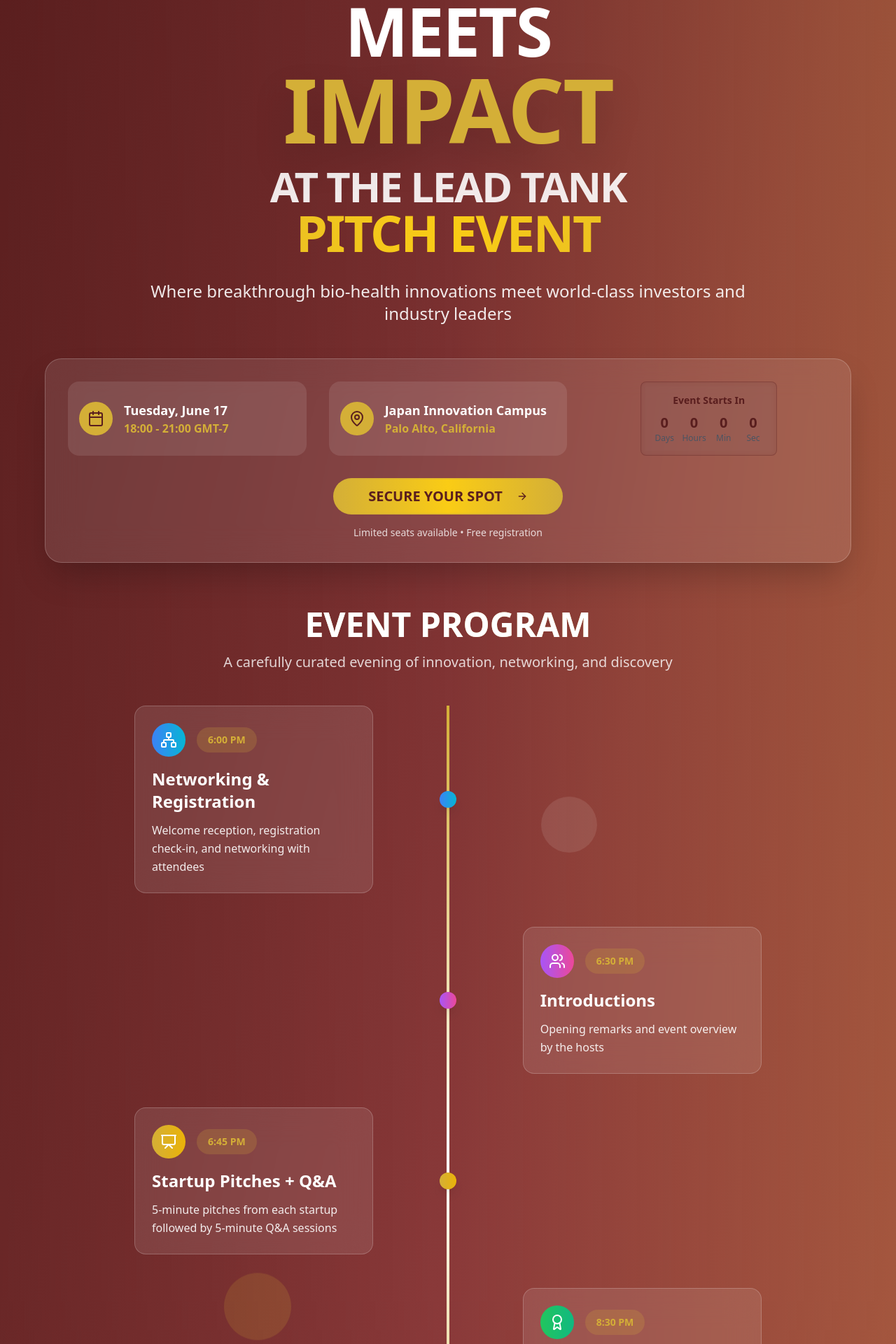
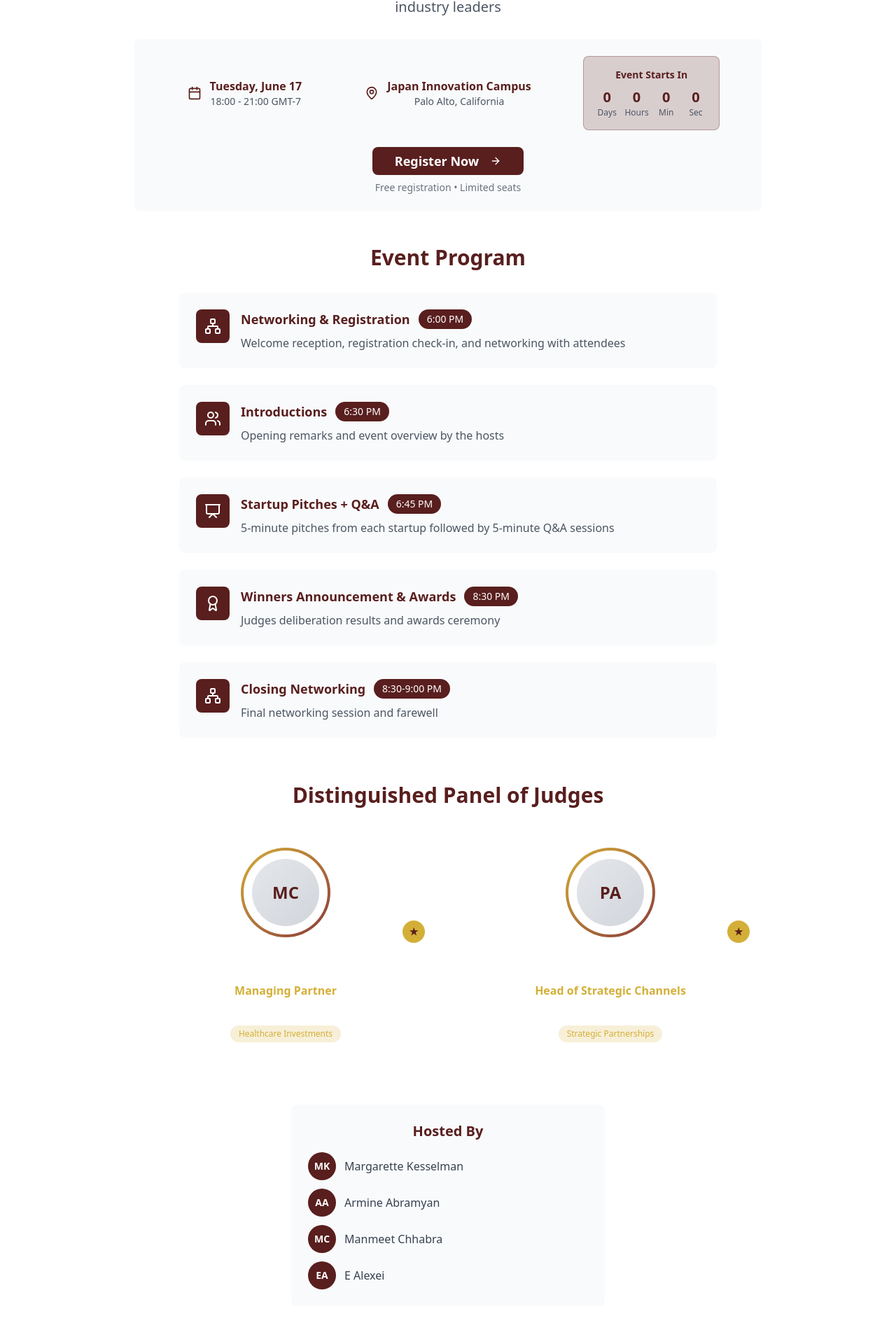
Before and after one commit to ridham-007/ember-judge-reveal, a React (Vite) app: page / in a window 1280 px wide. Shown: the part 240-2160 px from the top of the page at 70% size. Built offline with nearby package versions, Linux system fonts and the light colour scheme.

Commit message:
Refactor: Simplify hero section
Remove unnecessary animations and elements from the hero section.

```diff
--- a/src/components/EventAgenda.tsx
+++ b/src/components/EventAgenda.tsx
@@ -8,82 +8,56 @@ const EventAgenda = () => {
       time: "6:00 PM",
       title: "Networking & Registration",
       description: "Welcome reception, registration check-in, and networking with attendees",
-      icon: Network,
-      color: "from-blue-500 to-cyan-500"
+      icon: Network
     },
     {
       time: "6:30 PM",
       title: "Introductions",
       description: "Opening remarks and event overview by the hosts",
-      icon: Users,
-      color: "from-purple-500 to-pink-500"
+      icon: Users
     },
     {
       time: "6:45 PM",
       title: "Startup Pitches + Q&A",
       description: "5-minute pitches from each startup followed by 5-minute Q&A sessions",
-      icon: Presentation,
-      color: "from-brand-accent to-yellow-500"
+      icon: Presentation
     },
     {
       time: "8:30 PM",
       title: "Winners Announcement & Awards",
       description: "Judges deliberation results and awards ceremony",
-      icon: Award,
-      color: "from-green-500 to-emerald-500"
+      icon: Award
     },
     {
       time: "8:30-9:00 PM",
       title: "Closing Networking",
       description: "Final networking session and farewell",
-      icon: Network,
-      color: "from-orange-500 to-red-500"
+      icon: Network
     }
   ];
 
   return (
     <div className="mb-16">
-      <div className="text-center mb-12">
-        <h2 className="text-5xl font-black text-white mb-4 bg-gradient-to-r from-white to-brand-accent bg-clip-text text-transparent">
-          EVENT PROGRAM
-        </h2>
-        <p className="text-xl text-white/80 max-w-3xl mx-auto">
-          A carefully curated evening of innovation, networking, and discovery
-        </p>
-      </div>
+      <h2 className="text-3xl font-bold text-brand-primary text-center mb-8">
+        Event Program
+      </h2>
 
-      <div className="max-w-4xl mx-auto">
-        <div className="relative">
-          {/* Timeline Line */}
-          <div className="absolute left-8 md:left-1/2 top-0 bottom-0 w-1 bg-gradient-to-b from-brand-accent via-white to-brand-accent transform md:-translate-x-1/2"></div>
-
+      <div className="max-w-3xl mx-auto">
+        <div className="space-y-6">
           {agendaItems.map((item, index) => (
-            <div
-              key={index}
-              className={`relative flex items-center mb-12 ${index % 2 === 0 ? 'md:flex-row' : 'md:flex-row-reverse'}`}
-            >
-              {/* Timeline Dot */}
-              <div className={`absolute left-8 md:left-1/2 w-6 h-6 rounded-full bg-gradient-to-r ${item.color} transform md:-translate-x-1/2 z-10 shadow-lg`}></div>
-
-              {/* Content Card */}
-              <div className={`w-full md:w-5/12 ${index % 2 === 0 ? 'md:mr-auto md:pr-8' : 'md:ml-auto md:pl-8'} ml-16 md:ml-0`}>
-                <div className="bg-white/10 backdrop-blur-xl rounded-2xl p-6 border border-white/20 hover:bg-white/15 transition-all duration-500 transform hover:scale-105 hover:shadow-2xl group">
-                  <div className="flex items-center space-x-4 mb-4">
-                    <div className={`w-12 h-12 rounded-full bg-gradient-to-r ${item.color} flex items-center justify-center group-hover:scale-110 transition-transform`}>
-                      <item.icon className="w-6 h-6 text-white" />
-                    </div>
-                    <div className="bg-brand-accent/20 text-brand-accent px-4 py-2 rounded-full font-bold text-sm">
+            <div key={index} className="bg-gray-50 rounded-lg p-6 hover:bg-gray-100 transition-colors">
+              <div className="flex items-start space-x-4">
+                <div className="w-12 h-12 bg-brand-primary rounded-lg flex items-center justify-center flex-shrink-0">
+                  <item.icon className="w-6 h-6 text-white" />
+                </div>
+                <div className="flex-1">
+                  <div className="flex items-center space-x-3 mb-2">
+                    <h3 className="text-lg font-semibold text-brand-primary">{item.title}</h3>
+                    <span className="bg-brand-primary text-white px-3 py-1 rounded-full text-sm font-medium">
                       {item.time}
-                    </div>
+                    </span>
                   </div>
-
-                  <h3 className="text-2xl font-bold text-white mb-3 group-hover:text-brand-accent transition-colors">
-                    {item.title}
-                  </h3>
-
-                  <p className="text-white/90 leading-relaxed">
-                    {item.description}
-                  </p>
+                  <p className="text-gray-600">{item.description}</p>
                 </div>
               </div>
             </div>
--- a/src/components/Hero.tsx
+++ b/src/components/Hero.tsx
@@ -1,6 +1,6 @@
 
-import React, { useState, useEffect } from 'react';
-import { Calendar, MapPin, Clock, Users, Award, ArrowRight, Star, Sparkles } from 'lucide-react';
+import React, { useState } from 'react';
+import { Calendar, MapPin, Clock, ArrowRight } from 'lucide-react';
 import { Button } from '@/components/ui/button';
 import RegisterModal from './RegisterModal';
 import JudgeCard from './JudgeCard';
@@ -9,11 +9,6 @@ import EventAgenda from './EventAgenda';
 
 const Hero = () => {
   const [isRegisterOpen, setIsRegisterOpen] = useState(false);
-  const [isVisible, setIsVisible] = useState(false);
-
-  useEffect(() => {
-    setIsVisible(true);
-  }, []);
 
   const judges = [
     {
@@ -32,93 +27,42 @@ const Hero = () => {
     }
   ];
 
-  const eventHighlights = [
-    {
-      icon: Users,
-      title: "Cutting-edge pitches from emerging health innovators",
-      description: "Witness groundbreaking solutions in bio + health innovation"
-    },
-    {
-      icon: Award,
-      title: "Expert panel of scientists, investors & healthcare leaders",
-      description: "Learn from industry veterans and thought leaders"
-    },
-    {
-      icon: Clock,
-      title: "A chance to see the next big breakthrough",
-      description: "Before it hits the market - be part of innovation history"
-    }
-  ];
-
   return (
-    <div className="min-h-screen bg-gradient-to-br from-brand-primary via-brand-light to-brand-lighter relative overflow-hidden">
-      {/* Enhanced Animated Background Elements */}
-      <div className="absolute inset-0">
-        <div className="absolute top-10 left-10 w-40 h-40 bg-white/5 rounded-full animate-float blur-xl"></div>
-        <div className="absolute top-20 right-20 w-32 h-32 bg-brand-accent/10 rounded-full animate-float" style={{animationDelay: '2s'}}></div>
-        <div className="absolute bottom-20 left-20 w-56 h-56 bg-white/5 rounded-full animate-float blur-2xl" style={{animationDelay: '4s'}}></div>
-        <div className="absolute bottom-10 right-10 w-36 h-36 bg-brand-accent/8 rounded-full animate-float" style={{animationDelay: '1s'}}></div>
-        <div className="absolute top-1/2 left-1/4 w-24 h-24 bg-brand-accent/20 rounded-full animate-float" style={{animationDelay: '3s'}}></div>
-        <div className="absolute top-1/3 right-1/3 w-20 h-20 bg-white/10 rounded-full animate-float" style={{animationDelay: '5s'}}></div>
+    <div className="min-h-screen bg-white">
+      {/* Simple Hero Section */}
+      <div className="container mx-auto px-6 py-16">
+        <div className="text-center mb-12">
+          <div className="inline-block bg-brand-primary text-white px-6 py-2 rounded-full text-sm font-semibold mb-6">
+            BIO + HEALTH INNOVATION
           </div>
 
-      {/* Gradient Overlays */}
-      <div className="absolute inset-0 bg-gradient-to-t from-black/20 via-transparent to-transparent"></div>
-      <div className="absolute inset-0 bg-gradient-to-r from-brand-primary/30 via-transparent to-brand-accent/20"></div>
-
-      <div className="container mx-auto px-6 py-8 relative z-10">
-        {/* Enhanced Header */}
-        <div className={`text-center mb-12 transition-all duration-1500 ${isVisible ? 'animate-fade-in-up' : 'opacity-0'}`}>
-          <div className="inline-flex items-center bg-gradient-to-r from-brand-accent to-yellow-400 text-brand-primary px-8 py-3 rounded-full text-sm font-bold mb-8 shadow-2xl animate-pulse-glow">
-            <Sparkles className="w-4 h-4 mr-2" />
-            BIO + HEALTH INNOVATION
-            <Star className="w-4 h-4 ml-2" />
-          </div>
-
-          <h1 className="text-4xl md:text-8xl font-black text-white mb-8 leading-tight tracking-tight">
-            <span className="block text-6xl md:text-9xl bg-gradient-to-r from-white via-brand-accent to-white bg-clip-text text-transparent animate-gradient-x">
-              INNOVATION
-            </span>
-            <span className="block text-5xl md:text-8xl">MEETS</span>
-            <span className="block text-6xl md:text-9xl text-brand-accent drop-shadow-2xl">
-              IMPACT
-            </span>
-            <span className="block text-3xl md:text-6xl text-white/90 mt-4">
-              AT THE LEAD TANK
-            </span>
-            <span className="block text-4xl md:text-7xl bg-gradient-to-r from-brand-accent via-yellow-400 to-brand-accent bg-clip-text text-transparent font-extrabold">
-              PITCH EVENT
-            </span>
+          <h1 className="text-4xl md:text-6xl font-bold text-brand-primary mb-6">
+            LEAD Tank Pitch Event
           </h1>
 
-          <p className="text-xl md:text-2xl text-white/90 max-w-4xl mx-auto leading-relaxed font-light">
+          <p className="text-xl text-gray-600 max-w-3xl mx-auto mb-8">
             Where breakthrough bio-health innovations meet world-class investors and industry leaders
           </p>
-        </div>
 
-        {/* Enhanced Event Details Card */}
-        <div className={`max-w-6xl mx-auto mb-16 transition-all duration-1000 delay-300 ${isVisible ? 'animate-scale-in' : 'opacity-0'}`}>
-          <div className="bg-white/10 backdrop-blur-xl rounded-3xl p-8 shadow-2xl border border-white/20 hover:bg-white/15 transition-all duration-500">
-            <div className="grid md:grid-cols-3 gap-8 mb-8">
-              <div className="flex items-center space-x-4 bg-white/10 rounded-2xl p-4 hover:bg-white/20 transition-all">
-                <div className="bg-brand-accent rounded-full p-3">
-                  <Calendar className="w-6 h-6 text-brand-primary" />
-                </div>
-                <div>
-                  <p className="font-bold text-white text-lg">Tuesday, June 17</p>
-                  <p className="text-brand-accent font-semibold">18:00 - 21:00 GMT-7</p>
+          {/* Event Details */}
+          <div className="max-w-4xl mx-auto mb-8">
+            <div className="bg-gray-50 rounded-lg p-6">
+              <div className="grid md:grid-cols-3 gap-6 mb-6">
+                <div className="flex items-center justify-center space-x-3">
+                  <Calendar className="w-5 h-5 text-brand-primary" />
+                  <div className="text-center">
+                    <p className="font-semibold text-brand-primary">Tuesday, June 17</p>
+                    <p className="text-gray-600 text-sm">18:00 - 21:00 GMT-7</p>
                   </div>
                 </div>
-              <div className="flex items-center space-x-4 bg-white/10 rounded-2xl p-4 hover:bg-white/20 transition-all">
-                <div className="bg-brand-accent rounded-full p-3">
-                  <MapPin className="w-6 h-6 text-brand-primary" />
-                </div>
-                <div>
-                  <p className="font-bold text-white text-lg">Japan Innovation Campus</p>
-                  <p className="text-brand-accent font-semibold">Palo Alto, California</p>
+                <div className="flex items-center justify-center space-x-3">
+                  <MapPin className="w-5 h-5 text-brand-primary" />
+                  <div className="text-center">
+                    <p className="font-semibold text-brand-primary">Japan Innovation Campus</p>
+                    <p className="text-gray-600 text-sm">Palo Alto, California</p>
                   </div>
                 </div>
-              <div className="flex items-center justify-center">
+                <div className="flex justify-center">
                   <CountdownTimer targetDate="2024-06-17T18:00:00" />
                 </div>
               </div>
@@ -126,84 +70,60 @@ const Hero = () => {
               <div className="text-center">
                 <Button
                   onClick={() => setIsRegisterOpen(true)}
-                className="bg-gradient-to-r from-brand-accent via-yellow-400 to-brand-accent hover:from-yellow-400 hover:via-brand-accent hover:to-yellow-400 text-brand-primary px-12 py-6 text-xl font-bold rounded-full transition-all duration-500 transform hover:scale-110 hover:shadow-2xl group border-2 border-brand-accent/50"
+                  className="bg-brand-primary hover:bg-brand-light text-white px-8 py-3 text-lg font-semibold rounded-lg"
                 >
-                SECURE YOUR SPOT
-                <ArrowRight className="ml-3 w-6 h-6 group-hover:translate-x-2 transition-transform" />
+                  Register Now
+                  <ArrowRight className="ml-2 w-5 h-5" />
                 </Button>
-              <p className="text-white/80 mt-4 text-sm">Limited seats available • Free registration</p>
+                <p className="text-gray-500 mt-2 text-sm">Free registration • Limited seats</p>
+              </div>
             </div>
           </div>
         </div>
 
-        {/* Event Agenda Section */}
+        {/* Event Agenda */}
         <EventAgenda />
 
-        {/* Enhanced Why Attend Section */}
-        <div className={`mb-16 transition-all duration-1000 delay-500 ${isVisible ? 'animate-fade-in-up' : 'opacity-0'}`}>
-          <h2 className="text-5xl font-black text-white text-center mb-16 bg-gradient-to-r from-white to-brand-accent bg-clip-text text-transparent">
-            Why Attend This Exclusive Event?
+        {/* Judges Section */}
+        <div className="mb-16">
+          <h2 className="text-3xl font-bold text-brand-primary text-center mb-8">
+            Distinguished Panel of Judges
           </h2>
-          <div className="grid md:grid-cols-3 gap-8">
-            {eventHighlights.map((highlight, index) => (
-              <div
-                key={index}
-                className="bg-white/5 backdrop-blur-xl rounded-2xl p-8 text-center hover:bg-white/10 transition-all duration-500 transform hover:scale-105 hover:shadow-2xl border border-white/10 group hover:border-brand-accent/50"
-                style={{animationDelay: `${index * 200}ms`}}
-              >
-                <div className="w-20 h-20 bg-gradient-to-br from-brand-accent to-yellow-400 rounded-full flex items-center justify-center mx-auto mb-6 group-hover:scale-110 transition-transform shadow-xl">
-                  <highlight.icon className="w-10 h-10 text-brand-primary" />
-                </div>
-                <h3 className="text-2xl font-bold text-white mb-4 group-hover:text-brand-accent transition-colors">{highlight.title}</h3>
-                <p className="text-white/90 text-lg leading-relaxed">{highlight.description}</p>
-              </div>
-            ))}
-          </div>
-        </div>
-
-        {/* Enhanced Distinguished Judges Section */}
-        <div className={`mb-16 transition-all duration-1000 delay-700 ${isVisible ? 'animate-fade-in-up' : 'opacity-0'}`}>
-          <h2 className="text-5xl font-black text-white text-center mb-4 bg-gradient-to-r from-white to-brand-accent bg-clip-text text-transparent">
-            DISTINGUISHED PANEL OF JUDGES
-          </h2>
-          <p className="text-xl text-white/80 text-center mb-12 max-w-3xl mx-auto">
-            Meet the industry leaders who will evaluate groundbreaking innovations
-          </p>
-          <div className="grid md:grid-cols-2 gap-8 max-w-5xl mx-auto">
+          <div className="grid md:grid-cols-2 gap-8 max-w-4xl mx-auto">
             {judges.map((judge, index) => (
               <JudgeCard key={index} judge={judge} delay={index * 200} />
             ))}
           </div>
         </div>
 
-        {/* Enhanced Hosted By Section */}
-        <div className={`text-center transition-all duration-1000 delay-900 ${isVisible ? 'animate-fade-in-up' : 'opacity-0'}`}>
-          <div className="bg-white/5 backdrop-blur-xl rounded-2xl p-8 max-w-lg mx-auto border border-white/10 hover:bg-white/10 transition-all duration-500">
-            <h3 className="text-2xl font-bold text-white mb-6 text-brand-accent">Hosted By</h3>
-            <div className="space-y-4">
-              <div className="flex items-center space-x-4 bg-white/10 rounded-xl p-3">
-                <div className="w-12 h-12 bg-gradient-to-br from-brand-accent to-yellow-400 rounded-full flex items-center justify-center">
-                  <span className="text-brand-primary font-bold text-lg">MK</span>
+        {/* Hosted By */}
+        <div className="text-center">
+          <div className="bg-gray-50 rounded-lg p-6 max-w-md mx-auto">
+            <h3 className="text-xl font-semibold text-brand-primary mb-4">Hosted By</h3>
+            <div className="space-y-3">
+              <div className="flex items-center space-x-3">
+                <div className="w-10 h-10 bg-brand-primary rounded-full flex items-center justify-center">
+                  <span className="text-white font-semibold text-sm">MK</span>
                 </div>
-                <span className="text-white font-semibold text-lg">Margarette Kesselman</span>
+                <span className="text-gray-700">Margarette Kesselman</span>
               </div>
-              <div className="flex items-center space-x-4 bg-white/10 rounded-xl p-3">
-                <div className="w-12 h-12 bg-gradient-to-br from-orange-500 to-red-500 rounded-full flex items-center justify-center">
-                  <span className="text-white font-bold text-lg">AA</span>
+              <div className="flex items-center space-x-3">
+                <div className="w-10 h-10 bg-brand-primary rounded-full flex items-center justify-center">
+                  <span className="text-white font-semibold text-sm">AA</span>
                 </div>
-                <span className="text-white font-semibold text-lg">Armine Abramyan</span>
+                <span className="text-gray-700">Armine Abramyan</span>
               </div>
-              <div className="flex items-center space-x-4 bg-white/10 rounded-xl p-3">
-                <div className="w-12 h-12 bg-gradient-to-br from-blue-500 to-indigo-500 rounded-full flex items-center justify-center">
-                  <span className="text-white font-bold text-lg">MC</span>
+              <div className="flex items-center space-x-3">
+                <div className="w-10 h-10 bg-brand-primary rounded-full flex items-center justify-center">
+                  <span className="text-white font-semibold text-sm">MC</span>
                 </div>
-                <span className="text-white font-semibold text-lg">Manmeet Chhabra</span>
+                <span className="text-gray-700">Manmeet Chhabra</span>
               </div>
-              <div className="flex items-center space-x-4 bg-white/10 rounded-xl p-3">
-                <div className="w-12 h-12 bg-gradient-to-br from-orange-600 to-yellow-500 rounded-full flex items-center justify-center">
-                  <span className="text-white font-bold text-lg">EA</span>
+              <div className="flex items-center space-x-3">
+                <div className="w-10 h-10 bg-brand-primary rounded-full flex items-center justify-center">
+                  <span className="text-white font-semibold text-sm">EA</span>
                 </div>
-                <span className="text-white font-semibold text-lg">E Alexei</span>
+                <span className="text-gray-700">E Alexei</span>
               </div>
             </div>
           </div>
```
Lines whose indentation alone changed are shown as unchanged.
